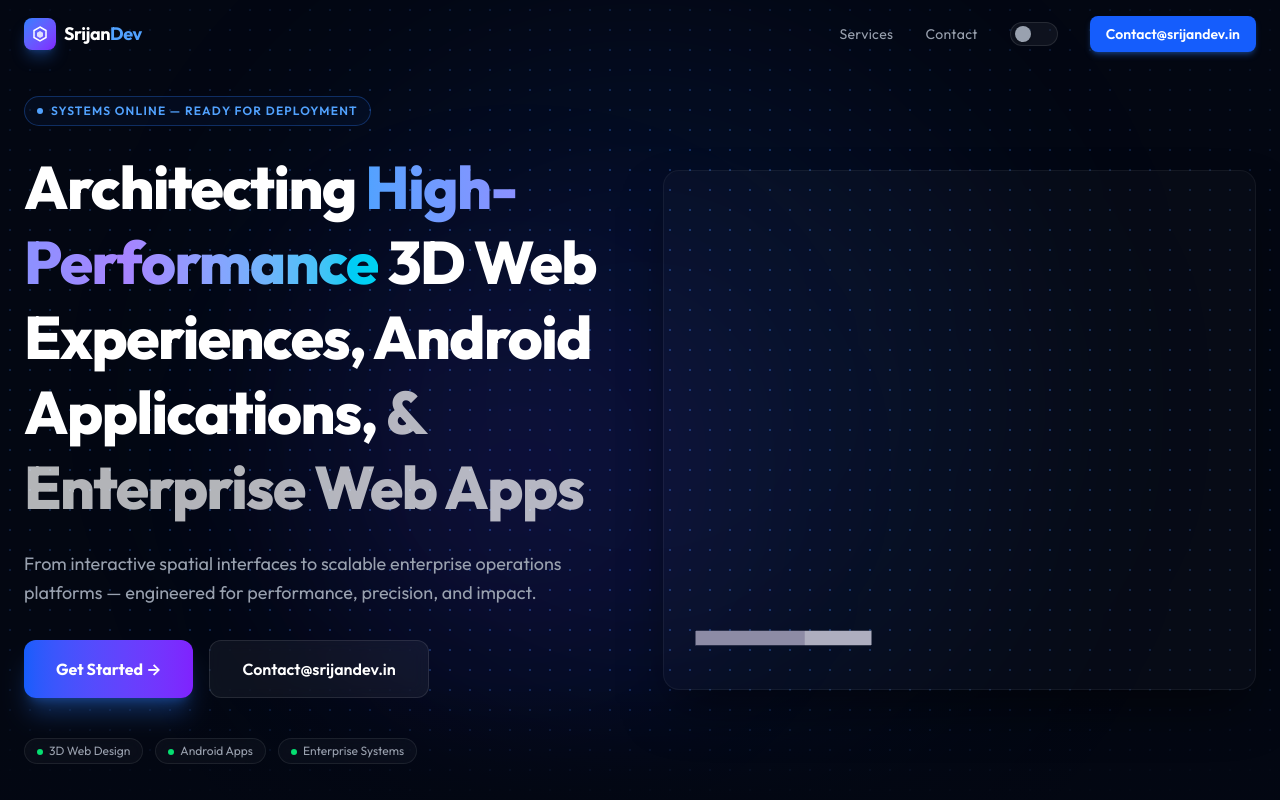
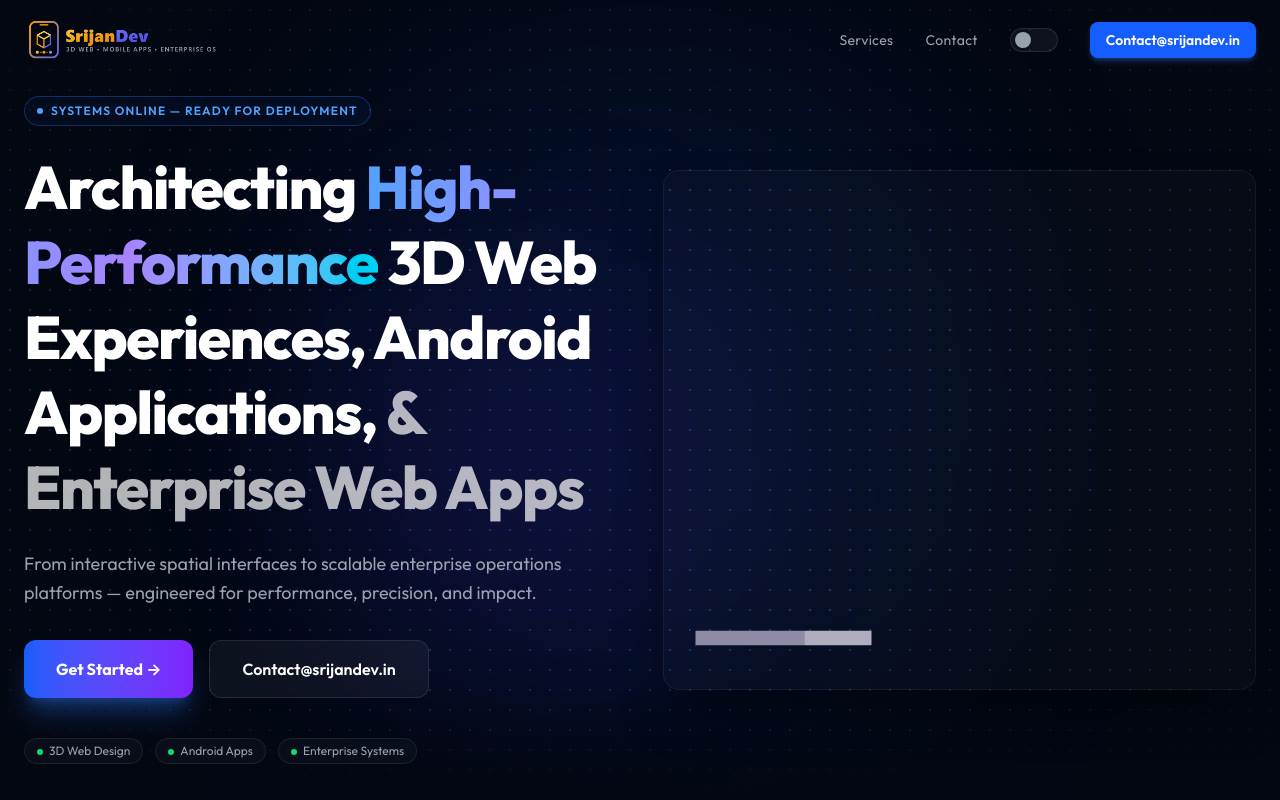
Before and after one commit to rajeshbhatti89-stack/srijandev-platform-hub, a Next.js app: page / in a window 1280 px wide. Shown: the top 800 px of the page. Built offline with nearby package versions, Linux system fonts and the light colour scheme.

Commit message:
feat: replace navbar text with image logo

```diff
--- a/components/ui/Navbar.tsx
+++ b/components/ui/Navbar.tsx
@@ -48,16 +48,22 @@ export default function Navbar({ isPlusMode, setIsPlusMode }: NavbarProps) {
         <a
           href="#"
           onClick={(e) => { e.preventDefault(); window.scrollTo({ top: 0, behavior: 'smooth' }); }}
-          className="flex items-center gap-2 group"
+          className="flex items-center group"
           id="nav-logo"
         >
-          <div className={`w-8 h-8 rounded-lg flex items-center justify-center shadow-lg transition-colors duration-500 ${isPlusMode ? 'bg-gradient-to-br from-amber-500 to-orange-600 shadow-orange-500/30' : 'bg-gradient-to-br from-blue-500 to-violet-600 shadow-blue-500/30'}`}>
-            <svg width="16" height="16" viewBox="0 0 16 16" fill="none">
-              <path d="M8 1L14 4.5V11.5L8 15L2 11.5V4.5L8 1Z" stroke="white" strokeWidth="1.5" fill="none" />
-              <path d="M8 5L11 6.75V10.25L8 12L5 10.25V6.75L8 5Z" fill="white" opacity="0.8" />
-            </svg>
-          </div>
-          <span className="font-bold text-white text-lg tracking-tight">Srijan<span className="text-blue-400">Dev</span></span>
+          <img
+            src={isPlusMode ? "/logo-plus.png" : "/logo.png"}
+            alt="SrijanDev Logo"
+            className="h-10 md:h-12 w-auto object-contain transition-all duration-500"
+            onError={(e) => {
+              // Fallback to standard logo if the plus logo is not found
+              if (isPlusMode && e.currentTarget.src.includes('logo-plus')) {
+                e.currentTarget.src = "/logo.png";
+                // Apply a golden filter as a fallback accent if the image itself is missing
+                e.currentTarget.style.filter = "drop-shadow(0 0 8px rgba(245, 158, 11, 0.5)) hue-rotate(180deg)";
+              }
+            }}
+          />
         </a>
 
         {/* Desktop nav */}
```
Also changed, not shown: public/logo-plus.png (added).
